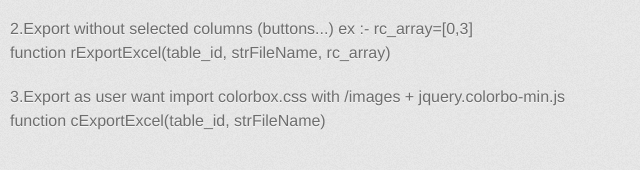
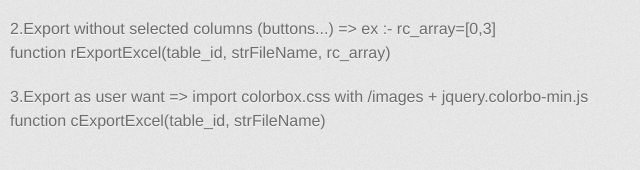
Before and after one commit to oshanz/2Excel, a plain HTML site: page index.html in a window 1280 px wide. Shown: the part 853-1023 px from the top of the page, 320-960 px from the left. Drawn offline with Linux system fonts and the light colour scheme; a web font is replaced by a local one.

```diff
--- a/index.html
+++ b/index.html
@@ -46,10 +46,10 @@ ExportExcel.js need jquery + jquery ui</p>
 <p>1.To export complete table<br>
 function ExportExcel(table_id, strFileName);</p>
 
-<p>2.Export without selected columns (buttons...)      ex :- rc_array=[0,3]<br>
+<p>2.Export without selected columns (buttons...)      =&gt;  ex :- rc_array=[0,3]<br>
 function rExportExcel(table_id, strFileName, rc_array)</p>
 
-<p>3.Export as user want       import colorbox.css with /images + jquery.colorbo-min.js<br>
+<p>3.Export as user want       =&gt;  import colorbox.css with /images + jquery.colorbo-min.js<br>
 function cExportExcel(table_id, strFileName)</p>
         </section>
 
--- a/params.json
+++ b/params.json
@@ -1 +1 @@
-{"name":"2Excel","tagline":"Customize HTML table dynamically and Export as Excel.","body":"2Excel\r\n======\r\n\r\nCustomize HTML table dynamically and Export as Excel.\r\n\r\n![ScreenShot](https://raw.githubusercontent.com/oshanz/2Excel/master/pic.jpg)\r\n\r\n***Examples***   \r\nExportExcel.js need jquery + jquery ui\r\n\r\n*Methods*\r\n\r\n1.To export complete table  \r\nfunction ExportExcel(table_id, strFileName);\r\n\r\n2.Export without selected columns (buttons...)\t\tex :- rc_array=[0,3]       \r\nfunction rExportExcel(table_id, strFileName, rc_array)\r\n\r\n3.Export as user want\t\timport colorbox.css with /images + jquery.colorbo-min.js      \r\nfunction cExportExcel(table_id, strFileName)","google":"","note":"Don't delete this file! It's used internally to help with page regeneration."}
+{"name":"2Excel","tagline":"Customize HTML table dynamically and Export as Excel.","body":"2Excel\r\n======\r\n\r\nCustomize HTML table dynamically and Export as Excel.\r\n\r\n![ScreenShot](https://raw.githubusercontent.com/oshanz/2Excel/master/pic.jpg)\r\n\r\n***Examples***   \r\nExportExcel.js need jquery + jquery ui\r\n\r\n*Methods*\r\n\r\n1.To export complete table  \r\nfunction ExportExcel(table_id, strFileName);\r\n\r\n2.Export without selected columns (buttons...)\t\t=>\tex :- rc_array=[0,3]       \r\nfunction rExportExcel(table_id, strFileName, rc_array)\r\n\r\n3.Export as user want\t\t=>\timport colorbox.css with /images + jquery.colorbo-min.js      \r\nfunction cExportExcel(table_id, strFileName)","google":"","note":"Don't delete this file! It's used internally to help with page regeneration."}
```
